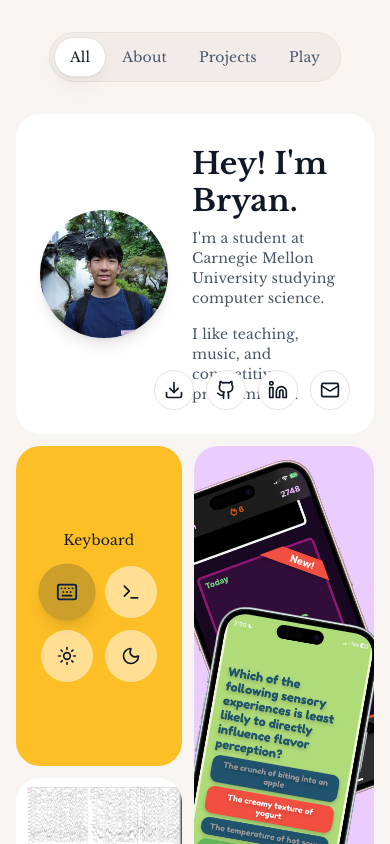
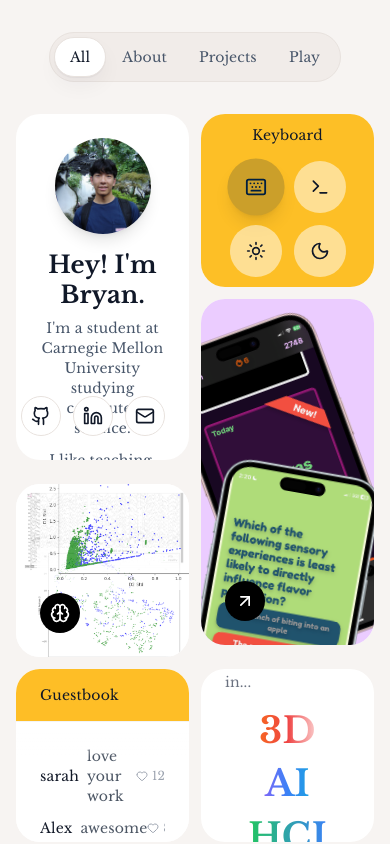
Before and after one commit to byung806/personal-website, a Next.js app: page / in a window 390 px wide. Shown: the top 844 px of the page. Built offline with nearby package versions, Linux system fonts and the light colour scheme.

Commit message:
make mobile compatible

```diff
--- a/components/bento-card.tsx
+++ b/components/bento-card.tsx
@@ -2,6 +2,7 @@
 
 import { motion } from 'framer-motion';
 import { Card } from '@/content/cards';
+import { useEffect, useState } from 'react';
 
 interface BentoCardProps {
   card: Card;
@@ -29,23 +30,31 @@ const cardVariants = {
 };
 
 export default function BentoCard({ card, children, index }: BentoCardProps) {
-  const w = card.colSpan || 1;
-  const h = card.rowSpan || 1;
+  const [isMobile, setIsMobile] = useState(false);
 
-  // Force proper grid alignment
-  const gridClasses = `col-span-${w} row-span-${h}`;
+  useEffect(() => {
+    const checkMobile = () => {
+      setIsMobile(window.innerWidth < 768);
+    };
+
+    checkMobile();
+    window.addEventListener('resize', checkMobile);
+    return () => window.removeEventListener('resize', checkMobile);
+  }, []);
+
+  const w = isMobile && card.mobileColSpan ? card.mobileColSpan : card.colSpan || 1;
+  const h = isMobile && card.mobileRowSpan ? card.mobileRowSpan : card.rowSpan || 1;
 
   return (
     <motion.div
       layout
       variants={cardVariants}
-      className={`${gridClasses} bg-card rounded-3xl overflow-hidden`}
+      className="bg-card rounded-3xl overflow-hidden"
       style={{
         gridColumn: `span ${w}`,
         gridRow: `span ${h}`,
+        aspectRatio: `${w} / ${h}`,
       }}
-      // whileHover={{ scale: 1.015 }}
-      // transition={{ type: 'spring', stiffness: 500, damping: 40, mass: 0.6 }}
     >
       {children}
     </motion.div>
--- a/components/bento-grid.tsx
+++ b/components/bento-grid.tsx
@@ -27,10 +27,7 @@ export default function BentoGrid({ cards }: BentoGridProps) {
         variants={containerVariants}
         initial="hidden"
         animate="visible"
-        className="grid gap-3 sm:gap-4 grid-cols-1 sm:grid-cols-2 lg:grid-cols-3 xl:grid-cols-4"
-        style={{
-          gridAutoRows: '320px',
-        }}
+        className="grid gap-3 sm:gap-4 grid-cols-2 lg:grid-cols-3 xl:grid-cols-4 auto-rows-fr"
         transition={{ type: 'spring', stiffness: 500, damping: 40, mass: 0.6 }}
       >
         {cards.map((card, index) => {
--- a/components/hero-card.tsx
+++ b/components/hero-card.tsx
@@ -7,9 +7,10 @@ export default function HeroCard() {
   return (
     <div className="h-full relative p-6">
       {/* Main Content */}
-      <div className="flex items-center gap-6 h-full">
-        {/* Avatar - Bigger and centered vertically */}
-        <div className="relative w-32 h-32 rounded-full overflow-hidden shadow-lg">
+      <div className="flex flex-col md:flex-row items-center md:items-center gap-4 md:gap-6 h-full">
+        {/* Avatar */}
+        <div className="flex-shrink-0">
+          <div className="relative w-24 md:w-32 h-24 md:h-32 rounded-full overflow-hidden shadow-lg">
             <Image
               src="/me.JPG"
               alt="Bryan Yung"
@@ -17,22 +18,15 @@ export default function HeroCard() {
               className="object-cover object-center"
             />
           </div>
+        </div>
 
         {/* Content */}
-        <div className="flex-1 min-w-0">
-          {/* Name as clear headline */}
-          <h1 className="text-3xl md:text-4xl font-bold text-text mb-2 leading-tight">
+        <div className="flex-1 min-w-0 text-center md:text-left">
+          <h1 className="text-2xl md:text-3xl lg:text-4xl font-bold text-text mb-2 leading-tight">
             Hey! I'm Bryan.
           </h1>
 
-          {/* Carnegie Mellon with styling */}
-          {/* <div className="mb-4">
-            <span className="inline-flex items-center px-3 py-1 rounded-full text-sm font-medium bg-gradient-to-r from-red-500 to-red-600 text-white shadow-sm">
-              Carnegie Mellon University
-            </span>
-          </div> */}
-
-          <p className="text-sm md:text-base text-subtext mb-4">
+          <p className="text-sm md:text-base text-subtext mb-3 md:mb-4">
             I'm a student at Carnegie Mellon University studying computer science.
           </p>
           <p className="text-sm md:text-base text-subtext">
@@ -41,7 +35,7 @@ export default function HeroCard() {
         </div>
       </div>
 
-      {/* Contact links in bottom right corner */}
+      {/* Contact links */}
       <div className="absolute bottom-6 right-6">
         <SocialRow />
       </div>
--- a/components/runway-card.tsx
+++ b/components/runway-card.tsx
@@ -19,8 +19,6 @@ export default function RunwayCard() {
       onMouseLeave={() => setIsHovered(false)}
       onClick={handleClick}
     >
-      {/* Two images with absolute positioning.
-      Both images are slightly tilted and Image 2 is slightly overlapping Image 1 */}
       <div className="absolute top-4 left-0 z-0 pointer-events-none">
         <Image src="/runway.png" alt="Runway" width={250} height={250} className="rotate-[-20deg]" />
       </div>
--- a/components/timeline-card.tsx
+++ b/components/timeline-card.tsx
@@ -4,7 +4,7 @@ export default function TimelineCard() {
       <div className="text-sm text-gray-500 mb-4 font-medium">
         I'm interested in...
       </div>
-      <div className="text-6xl font-bold leading-tight text-center space-y-2">
+      <div className="text-4xl md:text-6xl font-bold leading-tight text-center space-y-2">
         <div className="bg-gradient-to-r from-orange-500 via-red-500 to-pink-500 bg-clip-text text-transparent">
           3D
         </div>
--- a/content/cards.ts
+++ b/content/cards.ts
@@ -8,6 +8,8 @@ export type Card = {
   colSpan: number; // width units (1-4)
   rowSpan: number; // height units (1-4)
   component: React.FC;
+  mobileColSpan?: number; // mobile override
+  mobileRowSpan?: number; // mobile override
 };
 
 // Import card components
@@ -26,8 +28,10 @@ export const cards: Card[] = [
     id: 'hero',
     title: 'About Me',
     tags: ['About'],
-    colSpan: 2, // w=2
-    rowSpan: 1, // h=1
+    colSpan: 2,
+    rowSpan: 1,
+    mobileColSpan: 1,
+    mobileRowSpan: 2,
     component: HeroCard,
   },
   {
@@ -42,8 +46,8 @@ export const cards: Card[] = [
     id: 'runway',
     title: 'Runway Mobile',
     tags: ['Projects'],
-    colSpan: 1, // w=1
-    rowSpan: 2, // h=2 (vertical)
+    colSpan: 1, // w=1 mobile: becomes tall
+    rowSpan: 2, // h=2
     component: RunwayCard,
   },
   {
```
Lines whose indentation alone changed are shown as unchanged.
